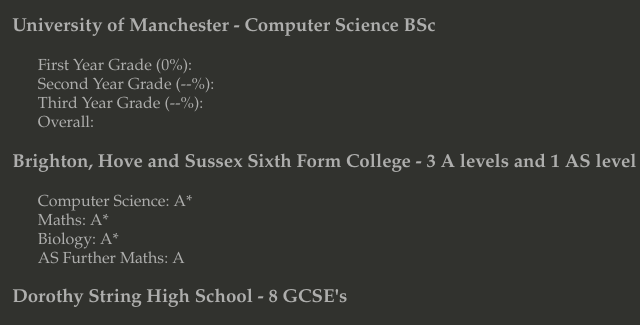
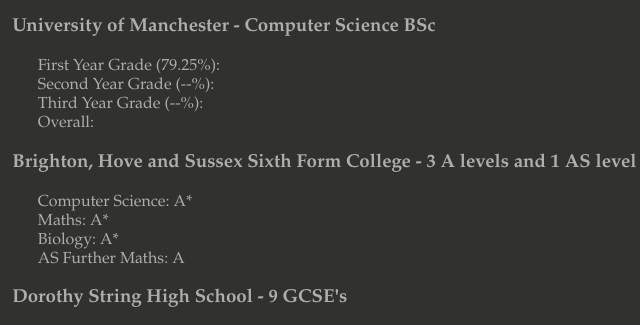
Before and after one commit to DylanC123/Portfolio, a plain HTML site: page index.html in a window 1280 px wide. Shown: the part 408-733 px from the top of the page, 111-751 px from the left. Drawn offline with nearby package versions, Linux system fonts and the light colour scheme.

Commit message:
Minor updates

```diff
--- a/index.html
+++ b/index.html
@@ -57,7 +57,7 @@
             <h2> Education </h2>
                 <h3> University of Manchester - Computer Science BSc</h3>
                 <ul>
-                    <li>First Year Grade (0%): </li>
+                    <li>First Year Grade (79.25%): </li>
                     <li>Second Year Grade (--%): </li>
                     <li>Third Year Grade (--%): </li>
                     <li>Overall: </li>
@@ -69,7 +69,7 @@
                         <li>Biology: A*</li>
                         <li>AS Further Maths: A</li>
                     </ul>
-                <h3> Dorothy String High School - 8 GCSE's </h3>
+                <h3> Dorothy String High School - 9 GCSE's </h3>
                     <ul>
                         <li>Computer Science: 9</li>
                         <li>Maths: 9</li>
```
Also changed, not shown: 1 other file.
